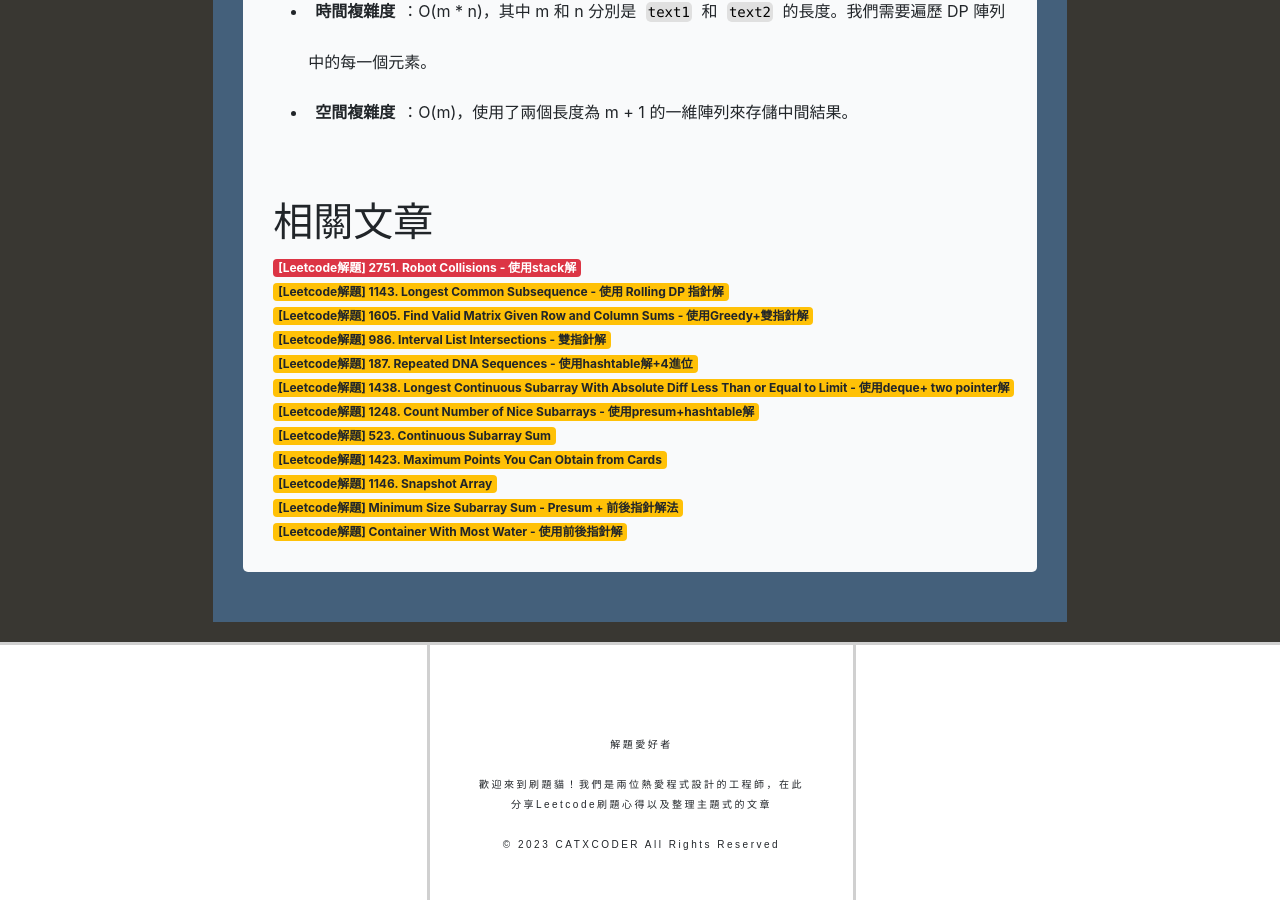
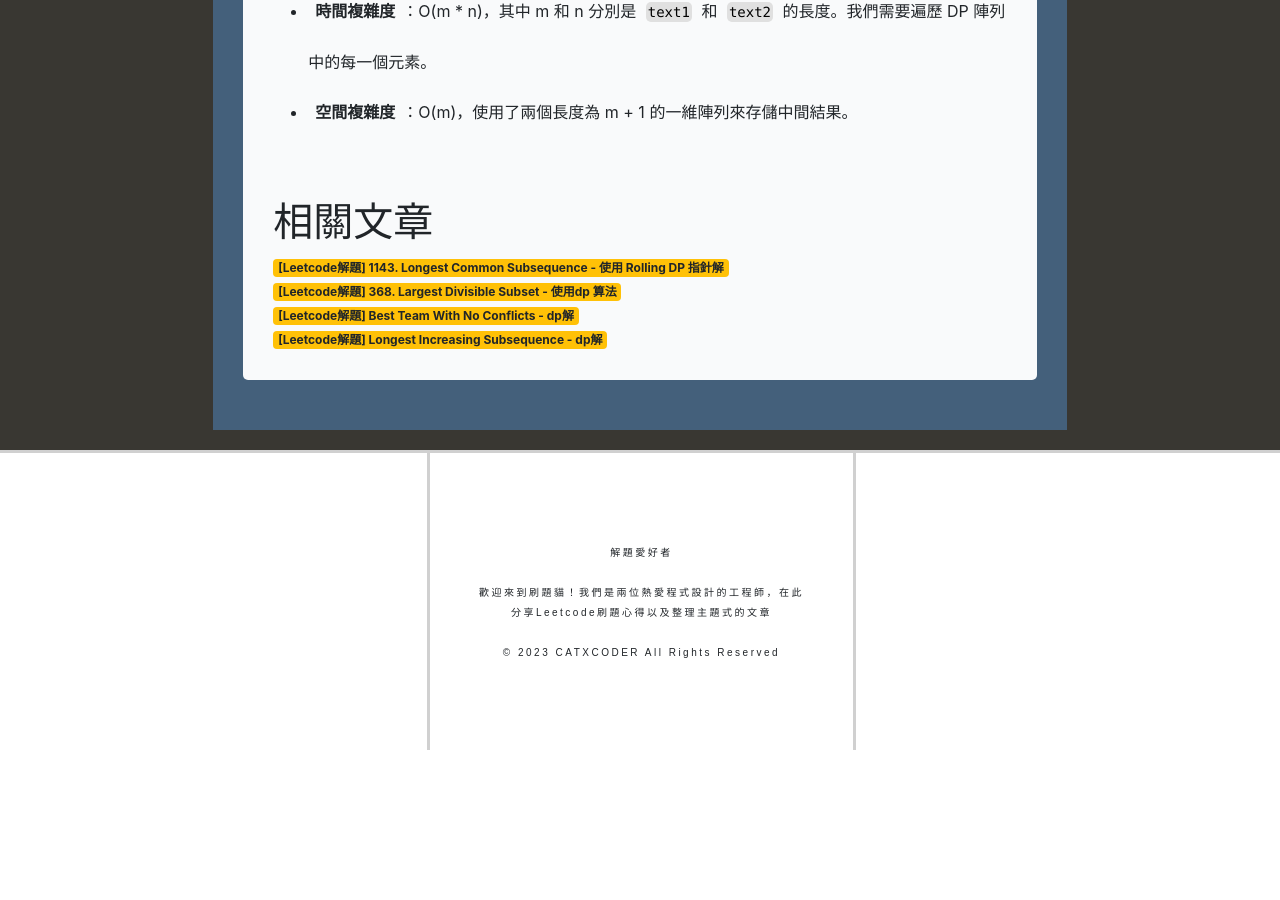
Before and after one commit to catxcoders/catxcoders.github.io, a Jekyll site: the page built from _posts/2024-07-26-1143-Longest-Common-Subsequence.markdown, in a window 1280 px wide and 900 px high, scrolled down 4538 px. Built offline with Jekyll 4.4.1, drawn with Linux system fonts in a browser that asks for light colours; nearby versions of some CDN libraries; formulas are drawn with MathJax 3; after the commit the page ends 5288 px from its top, so only the background shows below that.

Commit message:
fix 1143 tag

```diff
--- a/_posts/2024-07-26-1143-Longest-Common-Subsequence.markdown
+++ b/_posts/2024-07-26-1143-Longest-Common-Subsequence.markdown
@@ -3,7 +3,7 @@
 title:  "[Leetcode解題] 1143. Longest Common Subsequence - 使用 Rolling DP 指針解"
 description:  "[Leetcode解題] 1143. Longest Common Subsequence - 使用 Rolling DP 指針解"
 categories: medium
-tags: array two-pointers
+tags: dp
 langs: python
 excerpt_separator: <!--more-->
 ---
```
